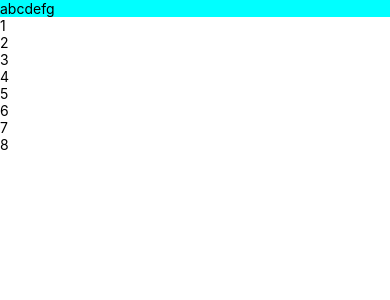
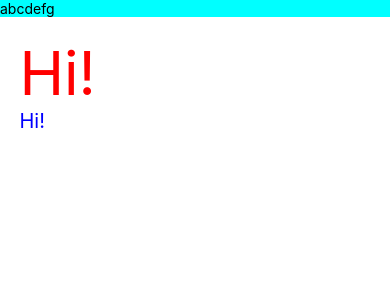
Before and after one commit to OmarThinks/react-native-app, a React Native app in the folder src/AwesomeProject/: screen / in a window 390 px wide. Shown: the top 300 px of the page. Built offline with nearby package versions, Linux system fonts and the light colour scheme.

Commit message:
added style

```diff
--- a/src/AwesomeProject/App.js
+++ b/src/AwesomeProject/App.js
@@ -11,11 +11,21 @@
 
 
 import React, { Fragment, useState } from 'react';
-import { View, Text, Button, TextInput, LogBox, ScrollView, Image, FlatList } from 'react-native';
+import { View, Text, Button, TextInput, LogBox, ScrollView, Image, FlatList, StyleSheet } from 'react-native';
 
 
 
 var data = "";
+
+const styles = StyleSheet.create(
+  {
+    container:{padding: "5%"},
+    big:{ fontSize: 60},
+    small:{fontSize: 20},
+    red:{ color:"red" },
+    blue:{ color: "blue"}
+}
+);
 
 
 const logo = {
@@ -48,12 +58,11 @@ const App = () => {
       <UserName/>
 
 
-      <Text>{`${data}`}</Text>
+      <View style={[styles.container]}>
+      <Text style={[styles.big, styles.red]}>Hi!</Text>
+      <Text style={[styles.small, styles.blue]}>Hi!</Text>
+      </View>
 
-      <FlatList
-        data={[1,2,3,4,5,6,7,8]}
-        renderItem={item=>{console.log(item);return(<Text>{`${item.item}`}</Text>);}}
-      />
 
 
     </Fragment>
```
